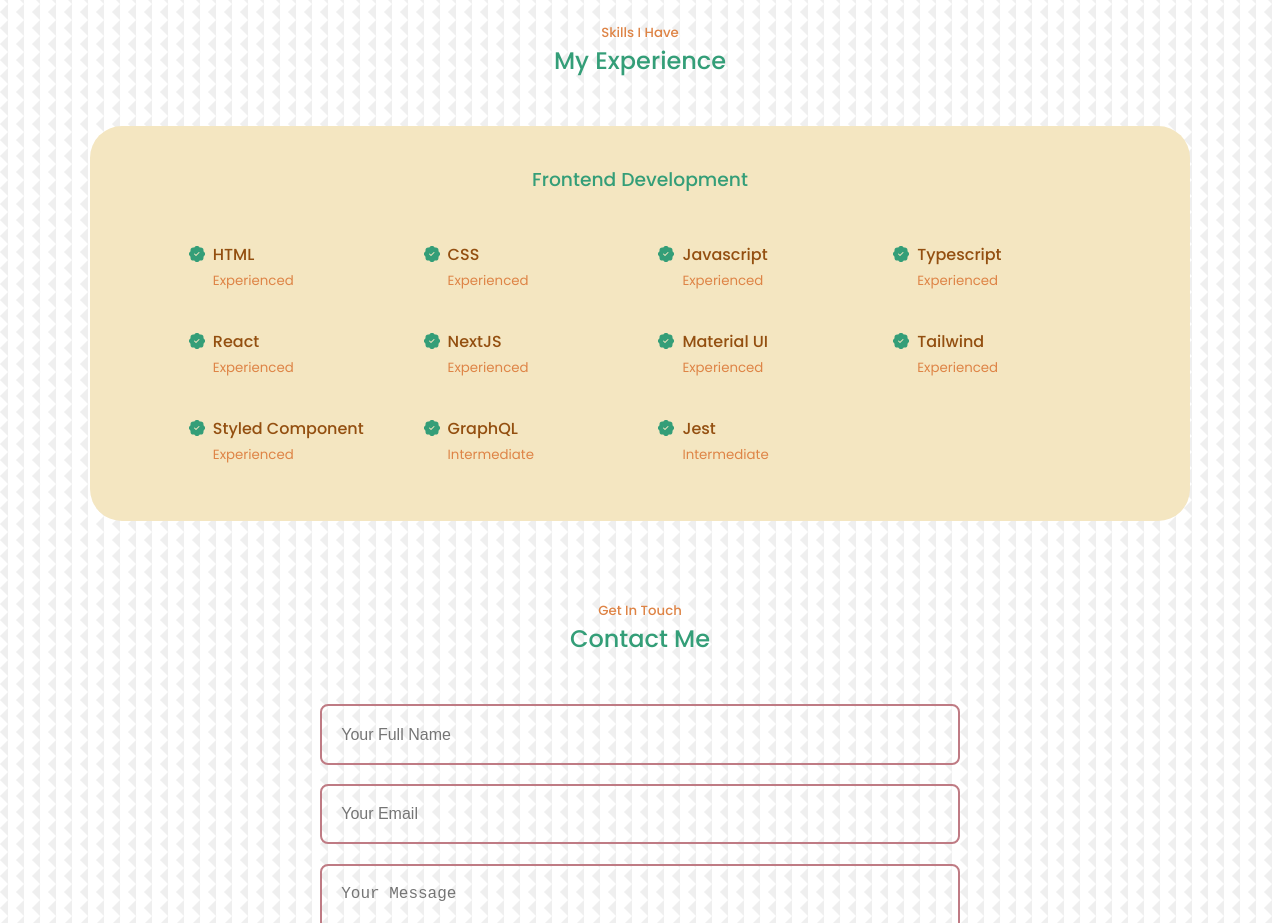
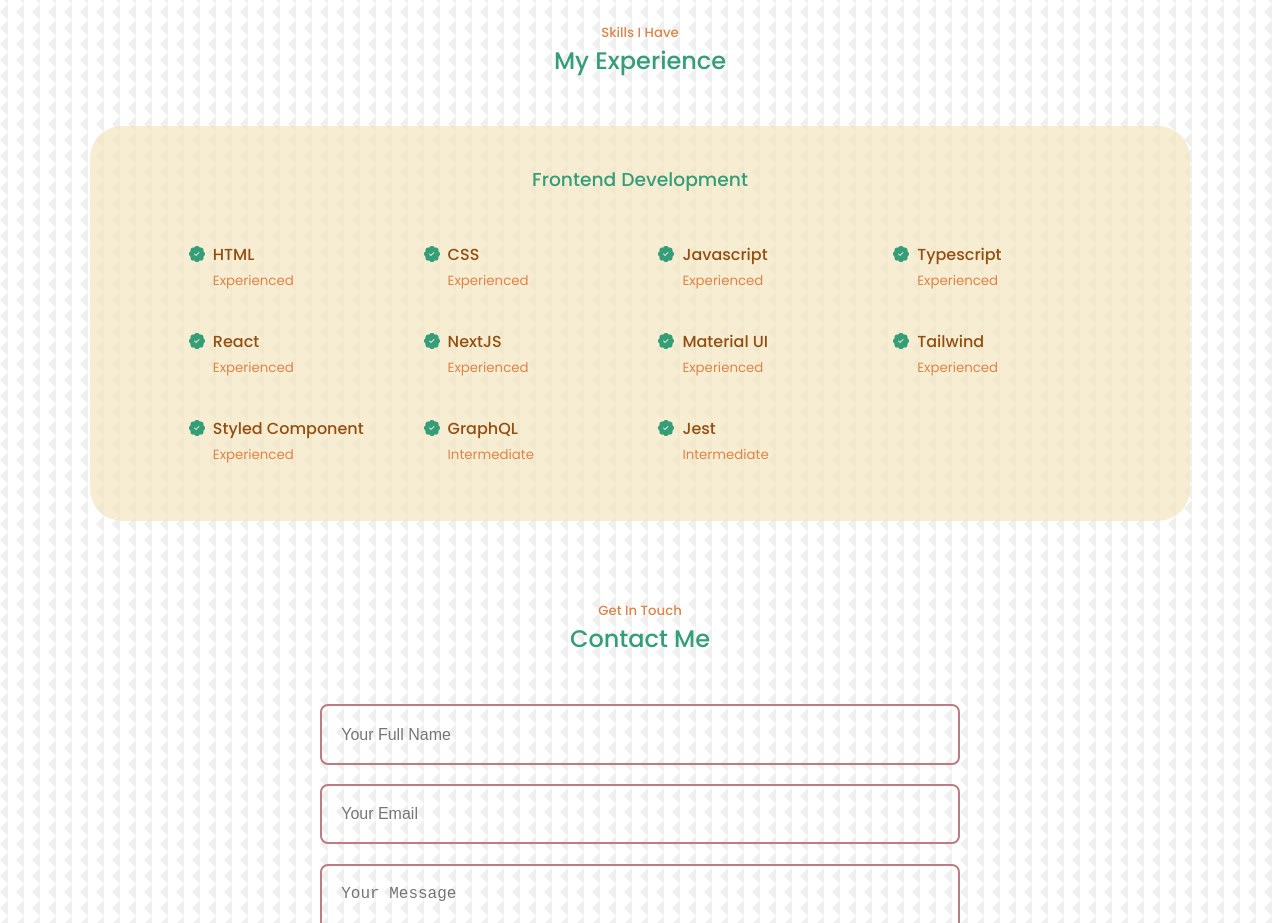
Before and after one commit to owenchang1992/web-deployment, a Next.js app: page / in a window 1280 px wide. Shown: the part 1020-1943 px from the top of the page. Built offline with nearby package versions, Linux system fonts and the light colour scheme.

Commit message:
feature: update the style

```diff
--- a/src/layouts/theme.ts
+++ b/src/layouts/theme.ts
@@ -28,7 +28,7 @@ const theme: ThemeInterface = {
   palette: {
     bg: {
       main: '#FFF',
-      variant: '#F4E6C1',
+      variant: 'rgba(244,230,193, 0.7)',
     },
     primary: {
       main: 'rgb(52, 158, 120)',
```
